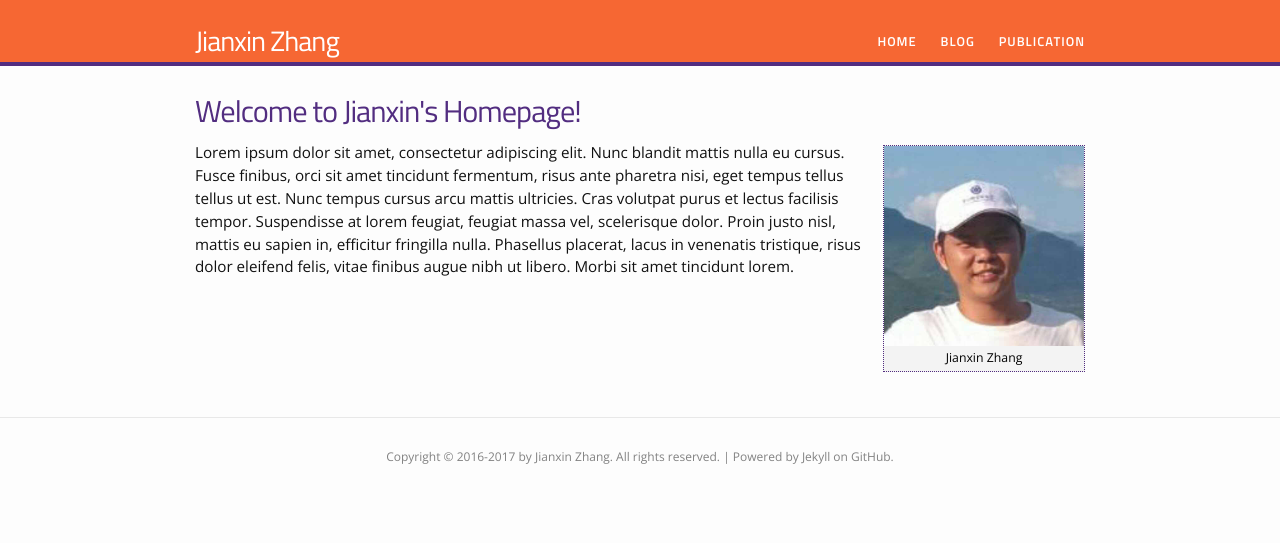
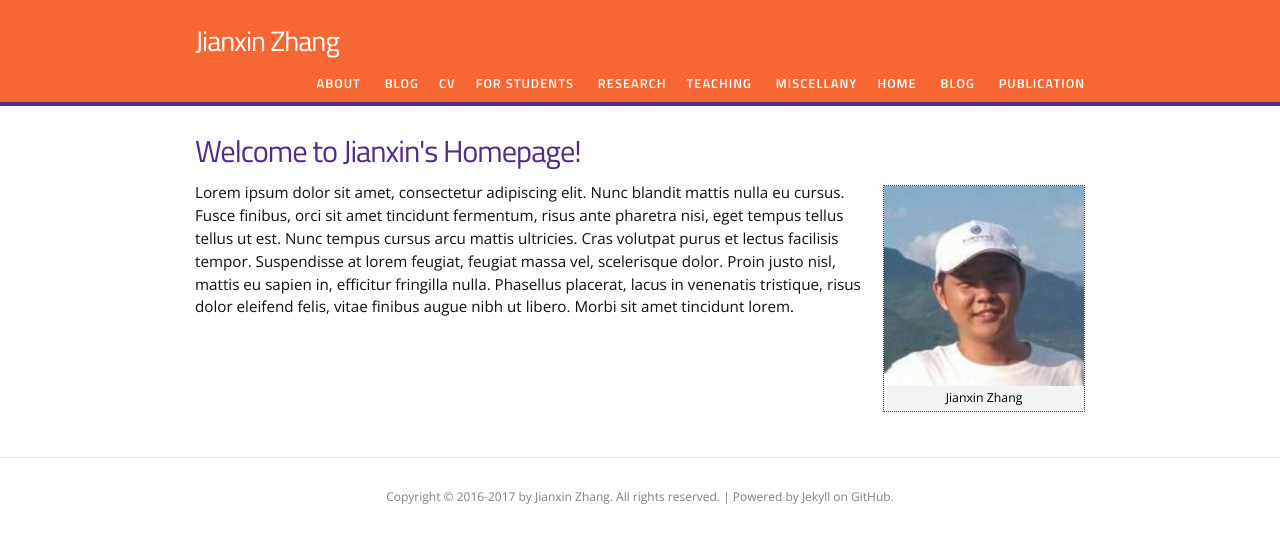
Before and after one commit to 0ZJX0/0ZJX0.github.io, a Jekyll site: the page built from index.html, in a window 1280 px wide. Shown: the top 543 px of the page. Built offline with Jekyll 4.4.1, drawn with Linux system fonts in a browser that asks for light colours.

Commit message:
Update header.html

```diff
--- a/_includes/header.html
+++ b/_includes/header.html
@@ -20,7 +20,7 @@
 
  {% include nav.html  %}
 
-<!-- <ul class="menu">
+<ul class="menu">
         <li> <a class="page-link" href="/about">About</a></li>
         <li> <a class="page-link"  href="/blog">Blog</a>
         <li> <a class="page-link" href="/blog">CV</a>
@@ -41,7 +41,7 @@
 </ul>
 
 </li>
-</ul> -->
+</ul>
 
      </div>
     </nav>
```
